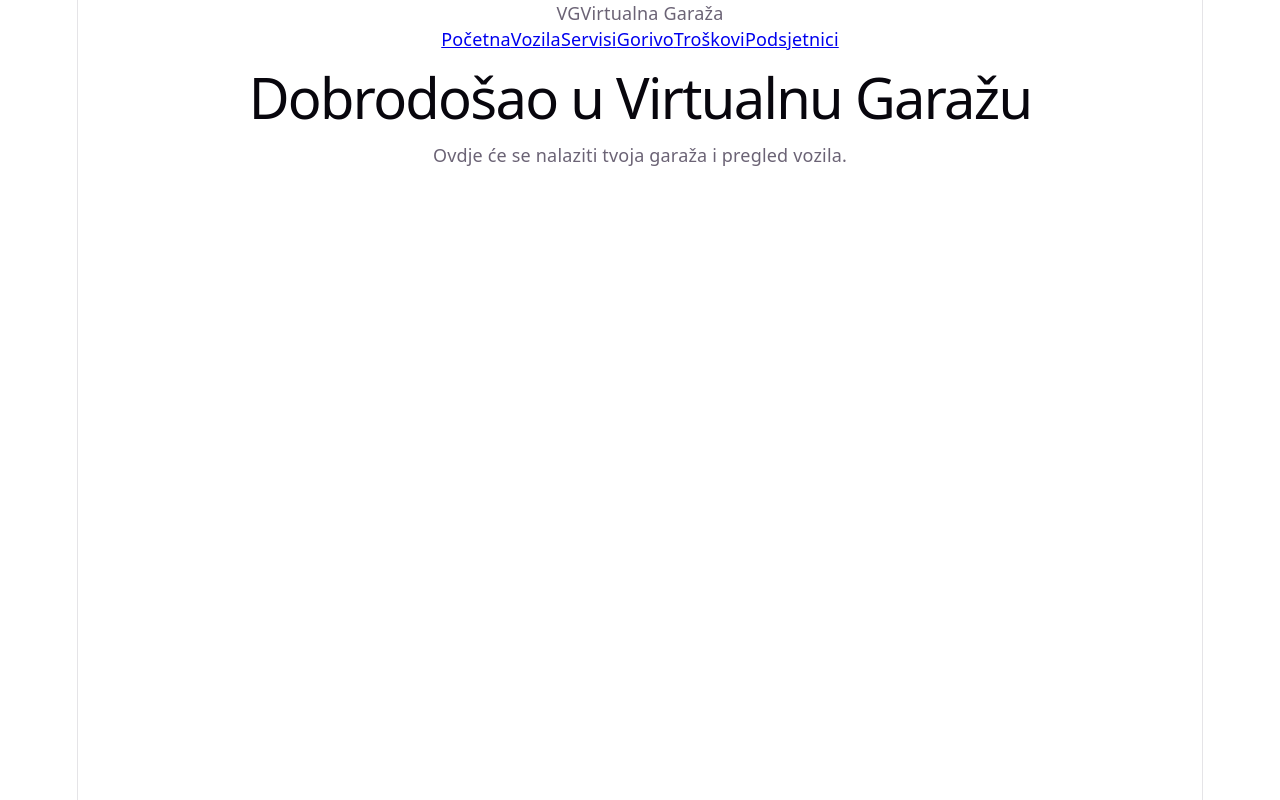
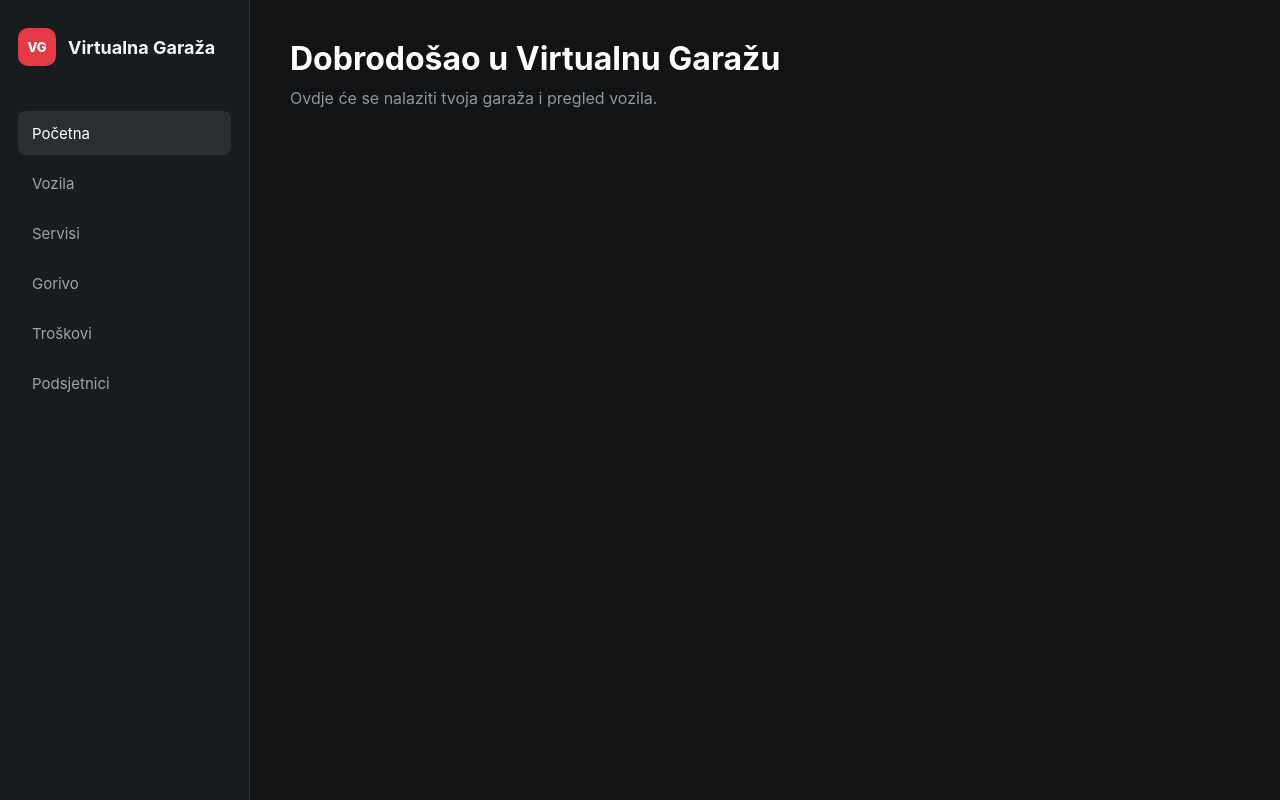
Before and after one commit to tjurcevicos/VirtualnaGarazaZaMotocikle, a React (Vite) app: page / in a window 1280 px wide. Built offline with nearby package versions, Linux system fonts and the light colour scheme.

Commit message:
Redizajn UI

```diff
--- a/src/App.css
+++ b/src/App.css
@@ -1,184 +1,126 @@
-.counter {
+.app {
+  min-height: 100vh;
+  display: flex;
+  background: #111315;
+  color: #f5f5f5;
+}
+
+
+.sidebar {
+  width: 250px;
+  min-height: 100vh;
+  padding: 28px 18px;
+  box-sizing: border-box;
+  background: #191c1f;
+  border-right: 1px solid #2b2f33;
+}
+
+.logo {
+  display: flex;
+  align-items: center;
+  gap: 12px;
+  margin-bottom: 45px;
+  font-size: 18px;
+  font-weight: 700;
+}
+
+.logo-icon {
+  width: 38px;
+  height: 38px;
+  display: flex;
+  align-items: center;
+  justify-content: center;
+  border-radius: 10px;
+  background: #e63946;
+  color: white;
+  font-size: 13px;
+  font-weight: 800;
+}
+
+.navigation {
+  display: flex;
+  flex-direction: column;
+  gap: 6px;
+}
+
+.nav-item {
+  display: flex;
+  align-items: center;
+  min-height: 44px;
+  padding: 0 14px;
+  box-sizing: border-box;
+  border-radius: 8px;
+  color: #9da3a8;
+  text-decoration: none;
+  font-size: 15px;
+  transition:
+    background-color 0.2s ease,
+    color 0.2s ease;
+}
+
+.nav-item:hover {
+  background: #24282c;
+  color: #ffffff;
+}
+
+.nav-item.active {
+  background: #2a2e33;
+  color: #ffffff;
+}
+
+
+.main-content {
+  flex: 1;
+  min-width: 0;
+  padding: 40px;
+  box-sizing: border-box;
+}
+
+.main-content h1 {
+  margin: 0 0 10px;
+  color: #ffffff;
+  font-size: 32px;
+  line-height: 1.2;
+}
+
+.main-content p {
+  margin: 0;
+  color: #8f969c;
   font-size: 16px;
-  padding: 5px 10px;
-  border-radius: 5px;
-  color: var(--accent);
-  background: var(--accent-bg);
-  border: 2px solid transparent;
-  transition: border-color 0.3s;
-  margin-bottom: 24px;
+}
 
-  &:hover {
-    border-color: var(--accent-border);
+
+@media (max-width: 768px) {
+  .app {
+    flex-direction: column;
   }
-  &:focus-visible {
-    outline: 2px solid var(--accent);
-    outline-offset: 2px;
+
+  .sidebar {
+    width: 100%;
+    min-height: auto;
+    padding: 18px;
+    border-right: none;
+    border-bottom: 1px solid #2b2f33;
+  }
+
+  .logo {
+    margin-bottom: 20px;
+  }
+
+  .navigation {
+    flex-direction: row;
+    flex-wrap: wrap;
+  }
+
+  .nav-item {
+    flex: 1 1 auto;
+  }
+
+  .main-content {
+    padding: 28px 20px;
+  }
+
+  .main-content h1 {
+    font-size: 26px;
   }
 }
-
-.hero {
-  position: relative;
-
-  .base,
-  .framework,
-  .vite {
-    inset-inline: 0;
-    margin: 0 auto;
-  }
-
-  .base {
-    width: 170px;
-    position: relative;
-    z-index: 0;
-  }
-
-  .framework,
-  .vite {
-    position: absolute;
-  }
-
-  .framework {
-    z-index: 1;
-    top: 34px;
-    height: 28px;
-    transform: perspective(2000px) rotateZ(300deg) rotateX(44deg) rotateY(39deg)
-      scale(1.4);
-  }
-
-  .vite {
-    z-index: 0;
-    top: 107px;
-    height: 26px;
-    width: auto;
-    transform: perspective(2000px) rotateZ(300deg) rotateX(40deg) rotateY(39deg)
-      scale(0.8);
-  }
-}
-
-#center {
-  display: flex;
-  flex-direction: column;
-  gap: 25px;
-  place-content: center;
-  place-items: center;
-  flex-grow: 1;
-
-  @media (max-width: 1024px) {
-    padding: 32px 20px 24px;
-    gap: 18px;
-  }
-}
-
-#next-steps {
-  display: flex;
-  border-top: 1px solid var(--border);
-  text-align: left;
-
-  & > div {
-    flex: 1 1 0;
-    padding: 32px;
-    @media (max-width: 1024px) {
-      padding: 24px 20px;
-    }
-  }
-
-  .icon {
-    margin-bottom: 16px;
-    width: 22px;
-    height: 22px;
-  }
-
-  @media (max-width: 1024px) {
-    flex-direction: column;
-    text-align: center;
-  }
-}
-
-#docs {
-  border-right: 1px solid var(--border);
-
-  @media (max-width: 1024px) {
-    border-right: none;
-    border-bottom: 1px solid var(--border);
-  }
-}
-
-#next-steps ul {
-  list-style: none;
-  padding: 0;
-  display: flex;
-  gap: 8px;
-  margin: 32px 0 0;
-
-  .logo {
-    height: 18px;
-  }
-
-  a {
-    color: var(--text-h);
-    font-size: 16px;
-    border-radius: 6px;
-    background: var(--social-bg);
-    display: flex;
-    padding: 6px 12px;
-    align-items: center;
-    gap: 8px;
-    text-decoration: none;
-    transition: box-shadow 0.3s;
-
-    &:hover {
-      box-shadow: var(--shadow);
-    }
-    .button-icon {
-      height: 18px;
-      width: 18px;
-    }
-  }
-
-  @media (max-width: 1024px) {
-    margin-top: 20px;
-    flex-wrap: wrap;
-    justify-content: center;
-
-    li {
-      flex: 1 1 calc(50% - 8px);
-    }
-
-    a {
-      width: 100%;
-      justify-content: center;
-      box-sizing: border-box;
-    }
-  }
-}
-
-#spacer {
-  height: 88px;
-  border-top: 1px solid var(--border);
-  @media (max-width: 1024px) {
-    height: 48px;
-  }
-}
-
-.ticks {
-  position: relative;
-  width: 100%;
-
-  &::before,
-  &::after {
-    content: '';
-    position: absolute;
-    top: -4.5px;
-    border: 5px solid transparent;
-  }
-
-  &::before {
-    left: 0;
-    border-left-color: var(--border);
-  }
-  &::after {
-    right: 0;
-    border-right-color: var(--border);
-  }
-}
--- a/src/index.css
+++ b/src/index.css
@@ -1,111 +1,28 @@
 :root {
-  --text: #6b6375;
-  --text-h: #08060d;
-  --bg: #fff;
-  --border: #e5e4e7;
-  --code-bg: #f4f3ec;
-  --accent: #aa3bff;
-  --accent-bg: rgba(170, 59, 255, 0.1);
-  --accent-border: rgba(170, 59, 255, 0.5);
-  --social-bg: rgba(244, 243, 236, 0.5);
-  --shadow:
-    rgba(0, 0, 0, 0.1) 0 10px 15px -3px, rgba(0, 0, 0, 0.05) 0 4px 6px -2px;
+  font-family:
+    Inter,
+    system-ui,
+    -apple-system,
+    BlinkMacSystemFont,
+    "Segoe UI",
+    sans-serif;
 
-  --sans: system-ui, 'Segoe UI', Roboto, sans-serif;
-  --heading: system-ui, 'Segoe UI', Roboto, sans-serif;
-  --mono: ui-monospace, Consolas, monospace;
-
-  font: 18px/145% var(--sans);
-  letter-spacing: 0.18px;
-  color-scheme: light dark;
-  color: var(--text);
-  background: var(--bg);
+  color: #f5f5f5;
+  background: #111315;
   font-synthesis: none;
   text-rendering: optimizeLegibility;
   -webkit-font-smoothing: antialiased;
   -moz-osx-font-smoothing: grayscale;
-
-  @media (max-width: 1024px) {
-    font-size: 16px;
-  }
 }
 
-@media (prefers-color-scheme: dark) {
-  :root {
-    --text: #9ca3af;
-    --text-h: #f3f4f6;
-    --bg: #16171d;
-    --border: #2e303a;
-    --code-bg: #1f2028;
-    --accent: #c084fc;
-    --accent-bg: rgba(192, 132, 252, 0.15);
-    --accent-border: rgba(192, 132, 252, 0.5);
-    --social-bg: rgba(47, 48, 58, 0.5);
-    --shadow:
-      rgba(0, 0, 0, 0.4) 0 10px 15px -3px, rgba(0, 0, 0, 0.25) 0 4px 6px -2px;
-  }
-
-  #social .button-icon {
-    filter: invert(1) brightness(2);
-  }
-}
-
-body {
-  margin: 0;
-}
-
-#root {
-  width: 1126px;
-  max-width: 100%;
-  margin: 0 auto;
-  text-align: center;
-  border-inline: 1px solid var(--border);
-  min-height: 100svh;
-  display: flex;
-  flex-direction: column;
+* {
   box-sizing: border-box;
 }
 
-h1,
-h2 {
-  font-family: var(--heading);
-  font-weight: 500;
-  color: var(--text-h);
+html,
+body,
+#root {
+  margin: 0;
+  min-width: 320px;
+  min-height: 100vh;
 }
-
-h1 {
-  font-size: 56px;
-  letter-spacing: -1.68px;
-  margin: 32px 0;
-  @media (max-width: 1024px) {
-    font-size: 36px;
-    margin: 20px 0;
-  }
-}
-h2 {
-  font-size: 24px;
-  line-height: 118%;
-  letter-spacing: -0.24px;
-  margin: 0 0 8px;
-  @media (max-width: 1024px) {
-    font-size: 20px;
-  }
-}
-p {
-  margin: 0;
-}
-
-code,
-.counter {
-  font-family: var(--mono);
-  display: inline-flex;
-  border-radius: 4px;
-  color: var(--text-h);
-}
-
-code {
-  font-size: 15px;
-  line-height: 135%;
-  padding: 4px 8px;
-  background: var(--code-bg);
-}
```
